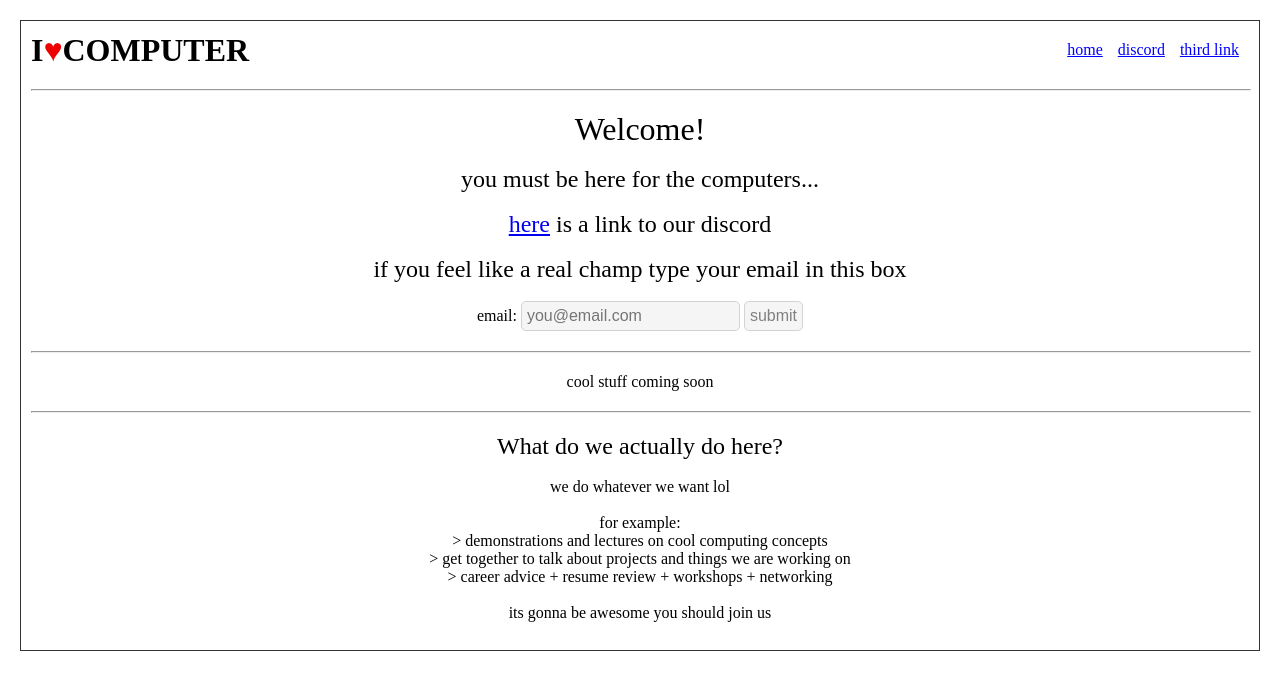
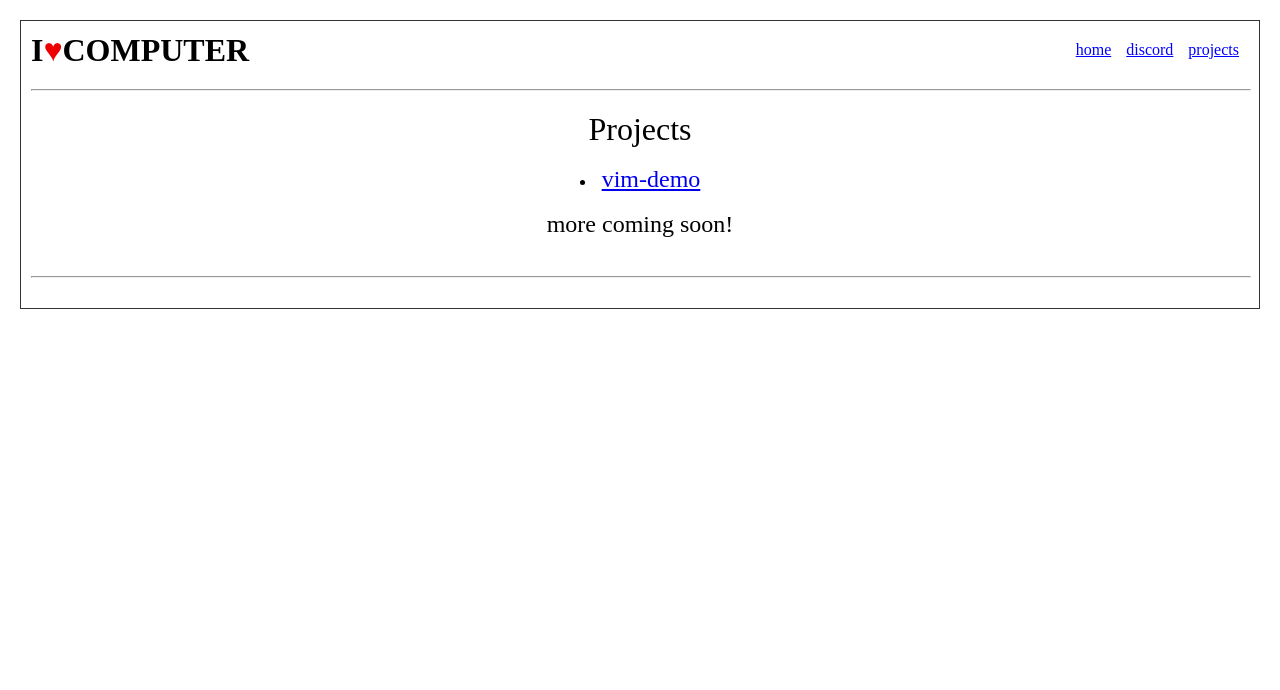
Before and after one commit to RyanA005/iheartcomputer, a PHP site: page /projects/index.php in a window 1280 px wide. Shown: the top 690 px of the page. Run offline with PHP 8.4, Linux system fonts and the light colour scheme.

Commit message:
added projects page

```diff
--- a/index.php
+++ b/index.php
@@ -24,78 +24,18 @@
   <meta name="description" content="IHEARTCOMPUTER - A club for computer lovers at NJIT">
   <title>IHEARTCOMPUTER</title>
   <link rel="icon" type="image/x-icon" href="logo.png">
-  <style>
-    body {
-      display: flex;
-      flex-direction: column;
-      margin: 20px;
-      border: 1px solid #333;
-      padding: 10px;
-    }
-    .small { font-size: 1.0rem; align-self: center; }
-    .medium { font-size: 1.5rem; align-self: center; }
-    .large { font-size: 2.0rem; }
-    .link { color: blue; }
-    .break { width:100%;margin:20px auto; }
-    .header {
-      width: 100%;
-      display: flex;
-      flex-direction: row;
-      align-items: center;
-      justify-content: space-between;
-    }
-    .title {
-      max-width: 60%;
-      display: flex;
-      flex-direction: column;
-      flex: 1;
-    }
-    .nav {
-      display: flex;
-      flex-direction: row;
-      gap: 15px;
-      margin: 10px;
-    }
-    @media (max-width: 600px) {
-      .nav {
-        display: none;
-      }
-      .title {
-        max-width: 100%;
-      }
-      .header {
-        flex-direction: column;
-      }
-    }
-    .content {
-      display: flex;
-      flex-direction: column;
-      align-items: center;
-      text-align: center;
-    }
-    button, input {
-      background-color: whitesmoke;
-      border: solid 1px lightgrey;
-      border-radius: 5px;
-      color: grey;
-      padding: 5px;
-    }
-    button:hover, input:hover {
-      border: solid 1px black;
-    }
-
-  </style>
+  <link rel="stylesheet" href="styles.css">
 </head>
 <body>
   <div class="main">
     <header class="header">
       <div class="title">
-        <strong class="large">I<span style="color: #e00;">♥</span>COMPUTER</strong>
+        <strong class="large" style="align-self: flex-start;">I<span style="color: #e00;">♥</span>COMPUTER</strong>
       </div>
       <nav class="nav">
         <a class="link" href="index.php">home</a>
         <a class="link" href="https://discord.gg/JpRw84Ybwg" target="_blank">discord</a>
-        <a class="link" href="">third link</a>
+        <a class="link" href="projects/">projects</a>
       </nav>
     </header>
 
@@ -107,16 +47,16 @@
         <br>
         <div class="medium">you must be here for the computers...</div>
         <br>
-        <div class="medium"><a href="https://discord.gg/JpRw84Ybwg">here</a> is a link to our discord</div>
+        <div class="medium"><a class="link" href="https://discord.gg/JpRw84Ybwg">here</a> is a link to our discord</div>
         <br>
-        <div class="medium">if you feel like a real champ type your email in this box</div>
+        <div class="medium">if you are really really interested, type your email in this box</div>
         <br>
 
         <form method="post" action="">
           <label class="small">email:
             <input class="small" type="email" name="email" required placeholder="you@email.com">
           </label>
-          <button class="small" type="submit">submit</button>
+	  <button type="submit" class="small">submit</button>
         </form>
         <?php if ($email_msg): ?>
           <p class="small" role="status"><?php echo $email_msg; ?></p>
@@ -128,14 +68,14 @@
 
         <hr class="break">
 
-        <div class="medium">What do we actually do here?</div>
+        <div class="large">What do we actually do here?</div>
         <br>
-        <div class="small">we do whatever we want lol</div>
+        <div class="medium">we do whatever we want lol</div>
         <br>
         <div class="small">for example:</div>
-        <div class="small">> demonstrations and lectures on cool computing concepts</div>
-        <div class="small">> get together to talk about projects and things we are working on</div>
-        <div class="small">> career advice + resume review + workshops + networking</div>
+        <div class="small">demonstrations and lectures on cool computing concepts</div>
+        <div class="small">get together to talk about projects and things we are working on</div>
+        <div class="small">career advice + resume review + workshops + networking</div>
         <br>
         <div class="small">its gonna be awesome you should join us</div>
         <br>
--- /dev/null
+++ b/projects/index.php
@@ -0,0 +1,53 @@
+<?php
+?>
+
+<!DOCTYPE html>
+<html>
+<head>
+  <meta charset="UTF-8">
+  <meta name="viewport" content="width=device-width, initial-scale=1">
+  <meta name="description" content="IHEARTCOMPUTER - Public Projects Page">
+  <title>IHEARTCOMPUTER</title>
+  <link rel="icon" type="image/x-icon" href="logo.png">
+  <link rel="stylesheet" href="../styles.css">
+</head>
+<body>
+  <div class="main">
+    <header class="header">
+      <div class="title">
+        <strong class="large" style="align-self: flex-start;">I<span style="color: #e00;">♥</span>COMPUTER</strong>
+      </div>
+      <nav class="nav">
+        <a class="link" href="../index.php">home</a>
+        <a class="link" href="https://discord.gg/JpRw84Ybwg" target="_blank">discord</a>
+        <a class="link" href="../projects/">projects</a>
+      </nav>
+    </header>
+
+    <hr class="break">
+
+    <div class="content">
+
+	<div class="large">Projects</div><br>
+
+	<li>
+	<?php
+	$files = scandir('.');
+	foreach ($files as $file) {
+	    if ($file != '.' && $file != '..' && is_dir($file)) {
+	        echo '<a class="medium" href=' . $file . '>'. $file . '</a><br>';
+	    }
+	}
+	?>
+	</li><br>
+
+
+	<div class="medium">more coming soon!</div><br>
+
+    </div>
+
+    <hr class="break">
+
+  </div>
+</body>
+</html>
--- /dev/null
+++ b/projects/vim-demo/index.php
@@ -0,0 +1 @@
+this is the entry for vim demo!
--- /dev/null
+++ b/styles.css
@@ -0,0 +1,65 @@
+body {
+    display: flex;
+    flex-direction: column;
+    margin: 20px;
+    border: 1px solid #333;
+    padding: 10px;
+}
+button, input {
+    background-color: whitesmoke;
+    border: solid 1px lightgrey;
+    border-radius: 5px;
+    padding: 5px;
+}
+input {
+    color: grey;
+}
+button {
+    color: black;
+}
+button:hover, input:hover {
+    border: solid 1px black;
+}
+
+.small { font-size: 1.0rem; align-self: center; }
+.medium { font-size: 1.5rem; align-self: center; }
+.large { font-size: 2.0rem; align-self: center; }
+.break { width:100%;margin:20px auto; }
+.link { color: blue; }
+
+.header {
+    width: 100%;
+    display: flex;
+    flex-direction: row;
+    align-items: center;
+    justify-content: space-between;
+}
+.title {
+    max-width: 60%;
+    display: flex;
+    flex-direction: column;
+    flex: 1;
+}
+.nav {
+    display: flex;
+    flex-direction: row;
+    gap: 15px;
+    margin: 10px;
+}
+.content {
+    display: flex;
+    flex-direction: column;
+    align-items: center;
+    text-align: center;
+}
+@media (max-width: 600px) {
+    .nav {
+	display: none;
+    }
+    .title {
+	max-width: 100%;
+    }
+    .header {
+	flex-direction: column;
+    }
+}
```
Also changed, not shown: README.md (added).
